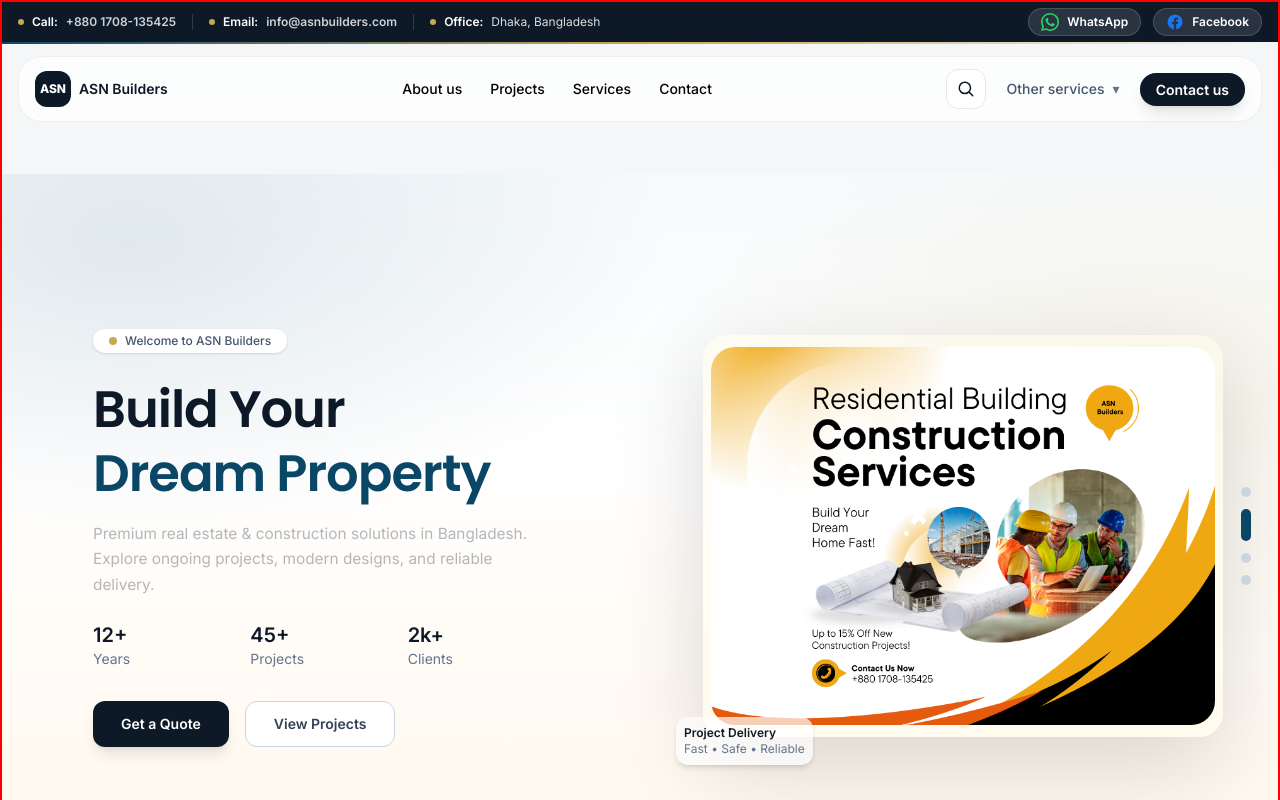
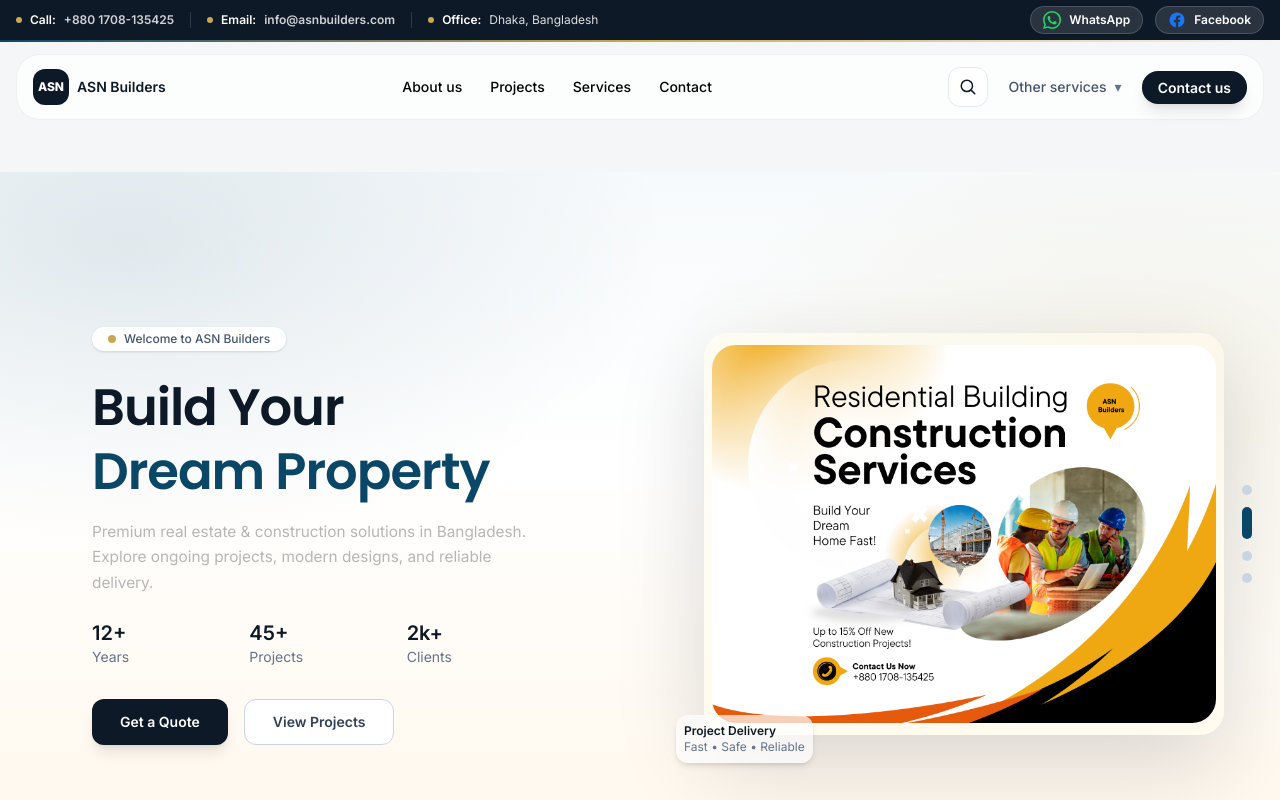
Before and after one commit to Sayedimran/Asn-Builders, a Next.js app: page / in a window 1280 px wide. Shown: the top 800 px of the page. Built offline with nearby package versions, Linux system fonts and the light colour scheme.

Commit message:
my code fix  commit

```diff
--- a/src/app/globals.css
+++ b/src/app/globals.css
@@ -45,7 +45,7 @@ body {
     "Segoe UI", Roboto, Helvetica, Arial, sans-serif;
   line-height: 1.65;
   -webkit-font-smoothing: antialiased;
-  border: red 2px solid;
+
 
 }
 
```
